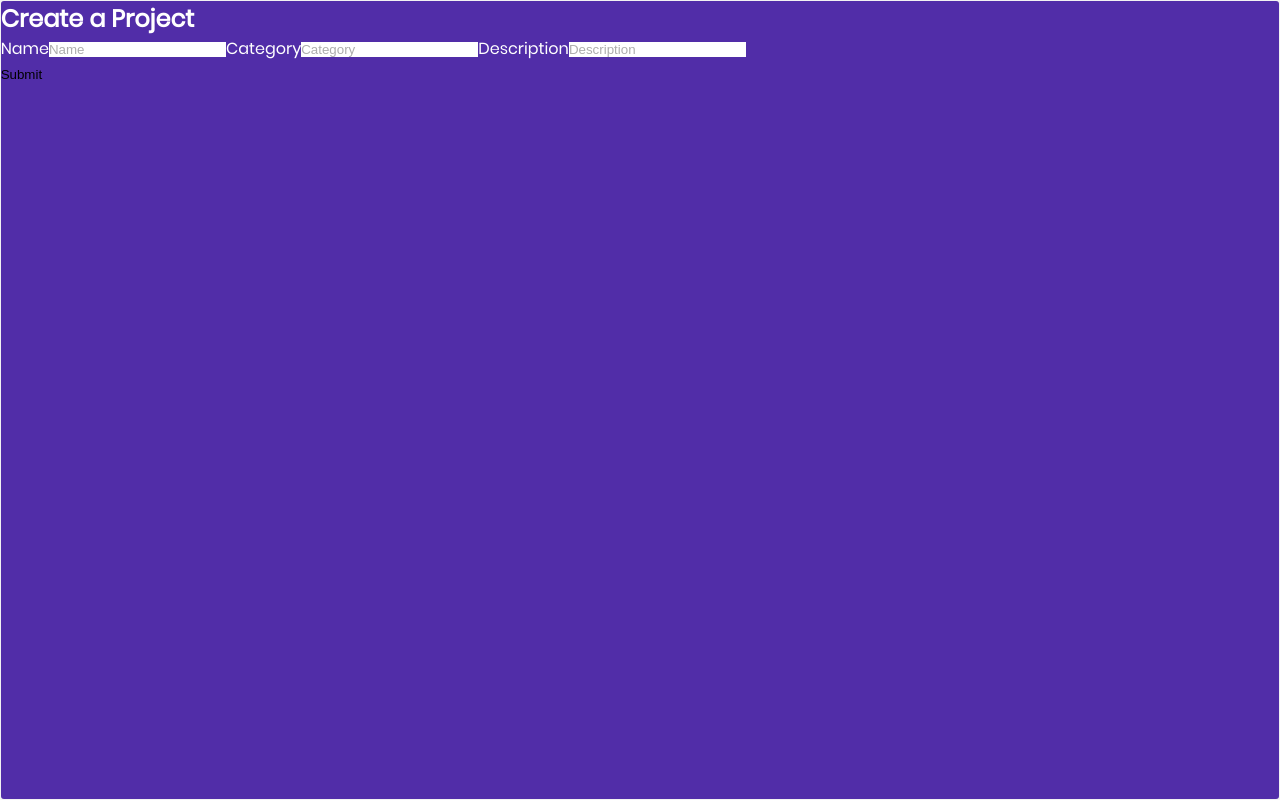
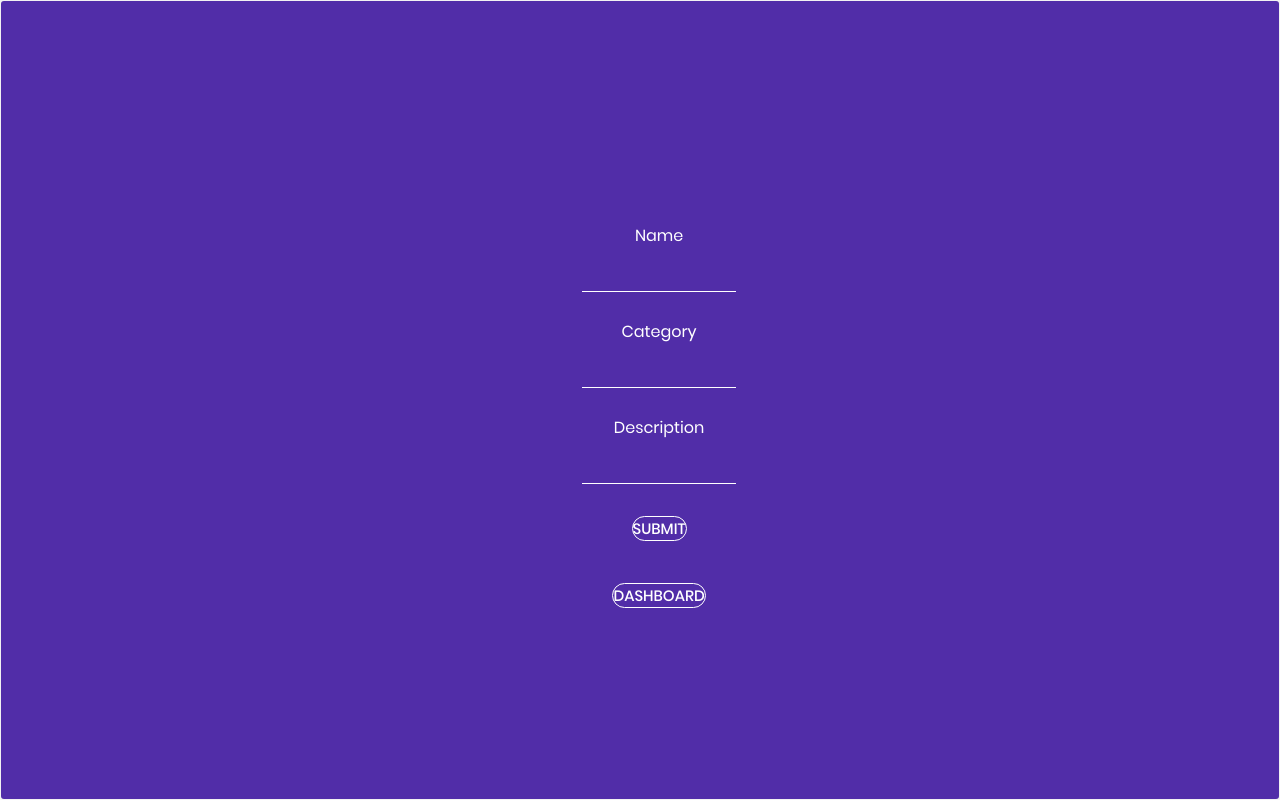
Before and after one commit to mikepcarlos/Dolo-Frontend, a React (Create React App) app: page /create_project in a window 1280 px wide. Built offline with nearby package versions, Linux system fonts and the light colour scheme; no server answers.

Commit message:
form styling for create project and tasks

```diff
--- a/src/App.css
+++ b/src/App.css
@@ -697,11 +697,6 @@ iframe {
 /* create project page  */
 
 .create-project-page {
-  /* border: 1px groove black; */
-  /* display: -webkit-box;
-  display: -webkit-flex;
-  display: -moz-box;
-  display: -ms-flexbox; */
   border-radius: 3px;
   position: relative;
   margin-top: 0.05%;
@@ -713,5 +708,295 @@ iframe {
 }
 
 .project-form {
+  position: absolute;
+  top: 25%;
+  left: 45%;
+  margin: -4px 0 0 8px;
+  width: 150px;
+  height: 32px;
+  cursor: pointer;
+}
 
+.form-boi {
+  line-height: 10vh;
+  display: flex;
+  flex-direction: column;
+  align-items: center;
+  cursor: pointer;
 }
+
+.project-form input {
+  width: 12vw;
+  cursor: pointer;
+  background: transparent;
+  border: none;
+  border-bottom: 1px solid white;
+}
+
+/* .form-boi input:focus {
+  cursor: pointer;
+  background: transparent;
+  border: none;
+  border-bottom: 1px solid white;
+} */
+
+.project-form ::placeholder {
+  color: white;
+}
+
+.project-form input[type=text] {
+  color: white;
+}
+
+.container-project-submit-btn {
+  position: absolute;
+  display: -webkit-box;
+  display: -webkit-flex;
+  display: -moz-box;
+  display: -ms-flexbox;
+  display: flex;
+  flex-wrap: wrap;
+  justify-content: center;
+}
+
+.submit-project-button {
+  position: relative;
+  font-family: Poppins-Medium;
+  font-size: 15px;
+  color: #fff;
+  text-transform: uppercase;
+  border: 1px solid white;
+  border-radius: 50px;
+  margin-top: 40vh;
+
+  /* color: -webkit-linear-gradient(left, #21d4fd, #b721ff);
+  color: -o-linear-gradient(left, #21d4fd, #b721ff);
+  color: -moz-linear-gradient(left, #21d4fd, #b721ff);
+  color: linear-gradient(to left, #21d4fd, #b721ff);
+
+
+  -webkit-transition: all 2s;
+  -o-transition: all 2s;
+  -moz-transition: all 2s;
+  transition: all 2s; */
+}
+
+.task-form-daddy {
+  position: absolute;
+  top: 25%;
+  left: 45%;
+  margin: -4px 0 0 8px;
+  width: 150px;
+  height: 32px;
+  cursor: pointer;
+}
+
+.task-form-boi {
+  line-height: 10vh;
+  display: flex;
+  flex-direction: column;
+  align-items: center;
+  cursor: pointer;
+}
+
+.task-form-boi input {
+  width: 12vw;
+  cursor: pointer;
+  background: transparent;
+  border: none;
+  border-bottom: 1px solid white;
+}
+
+.task-form-boi select {
+  margin-top: 10%;
+}
+
+.task-form-daddy ::placeholder {
+  color: white;
+}
+
+.task-form-daddy input[type=text] {
+  color: white;
+}
+
+.container-tasks-submit-btn {
+  display: -webkit-box;
+  display: -webkit-flex;
+  display: -moz-box;
+  display: -ms-flexbox;
+  display: flex;
+  flex-wrap: wrap;
+  justify-content: center;
+}
+
+.submit-tasks-button {
+  font-family: Poppins-Medium;
+  font-size: 15px;
+  color: #fff;
+  text-transform: uppercase;
+  border: 1px solid white;
+  border-radius: 50px;
+  margin-top: 65%;
+
+  /* color: -webkit-linear-gradient(left, #21d4fd, #b721ff);
+  color: -o-linear-gradient(left, #21d4fd, #b721ff);
+  color: -moz-linear-gradient(left, #21d4fd, #b721ff);
+  color: linear-gradient(to left, #21d4fd, #b721ff);
+
+
+  -webkit-transition: all 2s;
+  -o-transition: all 2s;
+  -moz-transition: all 2s;
+  transition: all 2s; */
+}
+
+.add-task {
+  position: absolute;
+}
+
+.add-task-button {
+  position: relative;
+  font-family: Poppins-Medium;
+  font-size: 15px;
+  color: #fff;
+  text-transform: uppercase;
+  border: 1px solid white;
+  border-radius: 50px;
+  margin-top: 45vh;
+  left: 47.5vw;
+}
+
+.container-dashboard-btn {
+  position: fixed;
+}
+
+.go-to-dashboard-button {
+  position: relative;
+  font-family: Poppins-Medium;
+  font-size: 15px;
+  color: #fff;
+  text-transform: uppercase;
+  border: 1px solid white;
+  border-radius: 50px;
+  top: 45vh;
+}
+
+.container-dashboard-btn-2 {
+  position: fixed;
+}
+
+.go-to-dashboard-button-2 {
+  position: relative;
+  font-family: Poppins-Medium;
+  font-size: 15px;
+  color: #fff;
+  text-transform: uppercase;
+  border: 1px solid white;
+  border-radius: 50px;
+  top: 53vh;
+}
+
+
+/* .dropdown {
+  margin-top: 2%;
+  cursor: pointer;
+} */
+
+/* .dropdown-select {
+  position: relative;
+  display: inline-block;
+  user-select: none;
+} */
+
+.dropdown select {
+  /* margin: 0 auto; */
+  width: 10vw;
+  height: 2vh;
+  cursor: pointer;
+}
+
+.new-project-info {
+  position: absolute;
+  /* top: 25%; */
+  left: 15%;
+  top: 28%;
+  /* margin: -4px 0 0 8px; */
+  /* width: 150px; */
+  /* height: 32px; */
+  /* cursor: pointer; */
+  border-bottom: 1px solid white;
+}
+
+.new-project {
+  /* position: relative; */
+  /* display: grid;
+  grid-template-columns: repeat(3, 1fr);
+  grid-gap: 10px;
+  grid-auto-flow: column; */
+  /* display: flex;
+  flex-direction: row; */
+  /* align-items: center; */
+}
+
+.project-content {
+  display: grid;
+  grid-template-columns: repeat(3, 1fr);
+  grid-gap: 10px;
+  grid-auto-flow: column;
+  line-height: 5vh;
+}
+
+.new-project p {
+  color: white;
+}
+
+.new-project h3 {
+  text-decoration: underline;
+  margin-left: 30%;
+}
+
+.new-project label {
+  text-decoration: underline;
+}
+
+.new-task-info {
+  position: absolute;
+  /* top: 25%; */
+  left: 21%;
+  top: 42%;
+}
+
+.new-tasks {
+  display: flex;
+  flex-direction: column;
+  align-items: center;
+}
+
+.new-tasks p {
+  color: white;
+}
+
+.new-task-info h3 {
+  text-decoration: underline;
+}
+
+
+/* .submit-project-button:hover {
+
+} */
+
+/* .btn-show-pass:hover {
+  color: #6a7dfe;
+  color: -webkit-linear-gradient(left, #21d4fd, #b721ff);
+  color: -o-linear-gradient(left, #21d4fd, #b721ff);
+  color: -moz-linear-gradient(left, #21d4fd, #b721ff);
+  color: linear-gradient(to left, #21d4fd, #b721ff);
+}
+
+.btn-show-pass.active {
+  color: #6a7dfe;
+  color: -webkit-linear-gradient(left, #21d4fd, #b721ff);
+  color: -o-linear-gradient(left, #21d4fd, #b721ff);
+  color: -moz-linear-gradient(left, #21d4fd, #b721ff);
+  color: linear-gradient(to left, #21d4fd, #b721ff);
+} */
--- a/src/components/create_project.js
+++ b/src/components/create_project.js
@@ -3,6 +3,7 @@ import {connect} from 'react-redux'
 import { getProjects } from '../redux/actions.js'
 import { setProject } from '../redux/actions.js'
 import Tasks from './create_tasks.js'
+import { withRouter } from "react-router";
 
 
 class CreateProject extends Component {
@@ -45,6 +46,13 @@ class CreateProject extends Component {
   handleSubmit = (e) => {
     e.preventDefault()
     this.postingProject(this.state.fields.name, this.state.fields.category, this.state.fields.description, this.props.currentUser.user.id)
+    this.setState({
+      fields: {
+        name: "",
+        category: "",
+        description: ""
+      }
+    })
   }
 
   postingProject = (name, category, desc, userId) => {
@@ -69,6 +77,10 @@ class CreateProject extends Component {
     .then(project => this.props.setProject(project))
   }
 
+  returnToDashBoard = () => {
+    this.props.history.push("/dashboard")
+  }
+
   renderTasksOrNah = () => {
     if (this.props.newProj.id){
       return (
@@ -76,16 +88,23 @@ class CreateProject extends Component {
       )
     } else {
       return (
-        <form onSubmit={this.handleSubmit}>
+        <div className="project-form">
+          <form onSubmit={this.handleSubmit} autoComplete="off" className="form-boi">
             <label>Name</label>
-          <input onChange={this.handleNormalFieldChange} type="text" placeholder="Name" name="name" value={this.state.fields.name}/>
+            <input onChange={this.handleNormalFieldChange} type="text" name="name" value={this.state.fields.name}/>
             <label>Category</label>
-          <input onChange={this.handleNormalFieldChange} type="text" placeholder="Category" name="category" value={this.state.fields.category}/>
+            <input onChange={this.handleNormalFieldChange} type="text" name="category" value={this.state.fields.category}/>
             <label>Description</label>
-          <input onChange={this.handleNormalFieldChange} type="text" placeholder="Description" name="description" value={this.state.fields.description}/>
+            <input onChange={this.handleNormalFieldChange} type="text" name="description" value={this.state.fields.description}/>
             <br></br>
-          <button type="Submit">Submit</button>
+            <div className="container-project-submit-btn">
+              <button type="Submit" className="submit-project-button">Submit</button>
+            </div>
+            <div className="container-dashboard-btn">
+              <button onClick={this.returnToDashBoard} type="button" className="go-to-dashboard-button">DASHBOARD</button>
+            </div>
           </form>
+        </div>
       )
     }
   }
@@ -93,10 +112,7 @@ class CreateProject extends Component {
   render(){
     return(
       <div className="create-project-page">
-        <div className="project-form">
-          <h2>Create a Project</h2>
         {this.renderTasksOrNah()}
-        </div>
       </div>
     )
   }
@@ -117,4 +133,4 @@ const mapDispatchToProps = (dispatch) => {
   }
 }
 
-export default connect(mapStateToProps, mapDispatchToProps)(CreateProject)
+export default connect(mapStateToProps, mapDispatchToProps)(withRouter(CreateProject))
--- a/src/components/create_tasks.js
+++ b/src/components/create_tasks.js
@@ -2,7 +2,7 @@ import React, { Component } from 'react';
 import {connect} from 'react-redux'
 import { getAllUsers } from '../redux/actions.js'
 import { getCurrentTasks } from '../redux/actions.js'
-import { Redirect } from 'react-router'
+import { withRouter } from "react-router";
 
 class Tasks extends Component{
 
@@ -80,7 +80,14 @@ class Tasks extends Component{
     // this.getUserTaskId(this.state.userTask.username)
     this.postTask(this.state.taskFields.title, this.state.taskFields.description, this.getUserTaskId(this.state.userTask.username), this.props.currentProj.id)
     this.setState({
-      clicked: !this.state.clicked
+      clicked: !this.state.clicked,
+      taskFields: {
+        title: "",
+        description: ""
+      },
+      userTask: {
+        username: ""
+      }
     })
   }
 
@@ -120,10 +127,22 @@ class Tasks extends Component{
   displayNewProjInfo = () => {
     if (this.props.currentProj.id){
       return (
+        <div className="new-project">
+          <h3>Project Info</h3>
+          <div className="project-content">
             <div>
+              <label>Name</label>
               <p>{this.props.currentProj.attributes.name}</p>
+            </div>
+            <div>
+              <label>Category</label>
               <p>{this.props.currentProj.attributes.category}</p>
+            </div>
+            <div>
+              <label>Description</label>
               <p>{this.props.currentProj.attributes.description}</p>
+            </div>
+          </div>
         </div>
       )
     }
@@ -134,40 +153,56 @@ class Tasks extends Component{
     for (var i = 0; i < this.props.newTasks.length; i++){
       let task = this.props.newTasks[i]
         arr.push(
-          <div>
+        <div className="new-tasks">
           <p>{task.attributes.title}</p>
-          <p>{task.attributes.description}</p>
         </div>)
-
-
-
     }
     return arr
   }
 
+  returnToDashBoard = () => {
+    this.props.history.push("/dashboard")
+  }
+
+
   render(){
     return(
-      <div>
-        <div>
+      <div className="create-tasks-page">
+        <div className="new-project-info">
           {this.displayNewProjInfo()}
         </div>
-        <div>
+        <div className="new-task-info">
+          <h3>Tasks</h3>
           {this.displayNewTask()}
         </div>
           {this.state.clicked ?
             <div>
-              <form onSubmit={this.handleSubmit}>
+              <div className="task-form-daddy">
+                <form className="task-form-boi" autoComplete="off" onSubmit={this.handleSubmit}>
                   <label>Title</label>
-                <input onChange={this.handleTaskFieldChange} type="text" placeholder="Title" name="title" value={this.state.taskFields.title}/>
+                  <input onChange={this.handleTaskFieldChange} type="text" name="title" value={this.state.taskFields.title}/>
                   <label>Description</label>
-                <input onChange={this.handleTaskFieldChange} type="text" placeholder="Description" name="description" value={this.state.taskFields.description}/>
-                <select onChange={this.handleUserChange} value={this.state.userTask.username} name="username"> give someone a task!
+                  <input onChange={this.handleTaskFieldChange} type="text" name="description" value={this.state.taskFields.description}/>
+                  <label>Assign a Task!</label>
+                  <div className="dropdown">
+                    <select className="dropdown-select" onChange={this.handleUserChange} value={this.state.userTask.username} name="username">
                       <option></option>
                       {this.renderOptionTag()}
                     </select>
-                <button type="Submit">Submit</button>
+                  </div>
+                  <div className="container-tasks-submit-btn">
+                    <button type="Submit" className="submit-tasks-button">Submit</button>
+                  </div>
+                  <div className="container-dashboard-btn-2">
+                    <button onClick={this.returnToDashBoard} type="button" className="go-to-dashboard-button-2">DASHBOARD</button>
+                  </div>
                 </form>
-            </div> : <button type="button" onClick={this.renderTasksOrNah}>Add a Task</button>
+              </div>
+            </div> : (
+              <div className="add-task">
+                <button className="add-task-button" type="button" onClick={this.renderTasksOrNah}>Add a Task</button>
+              </div>
+            )
           }
       </div>
     )
@@ -191,4 +226,4 @@ const mapDispatchToProps = (dispatch) => {
     getTasks: (tasks) => dispatch(getCurrentTasks(tasks))}
 }
 
-export default connect(mapStateToProps, mapDispatchToProps)(Tasks)
+export default connect(mapStateToProps, mapDispatchToProps)(withRouter(Tasks))
```
Lines whose indentation alone changed are shown as unchanged.
